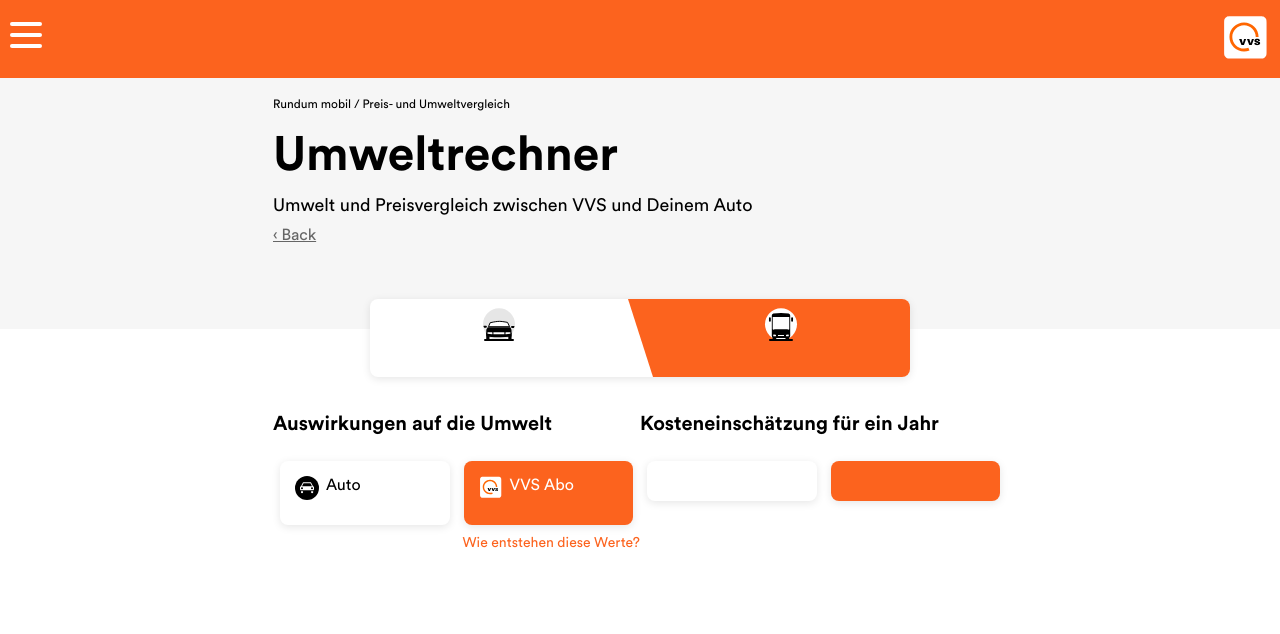
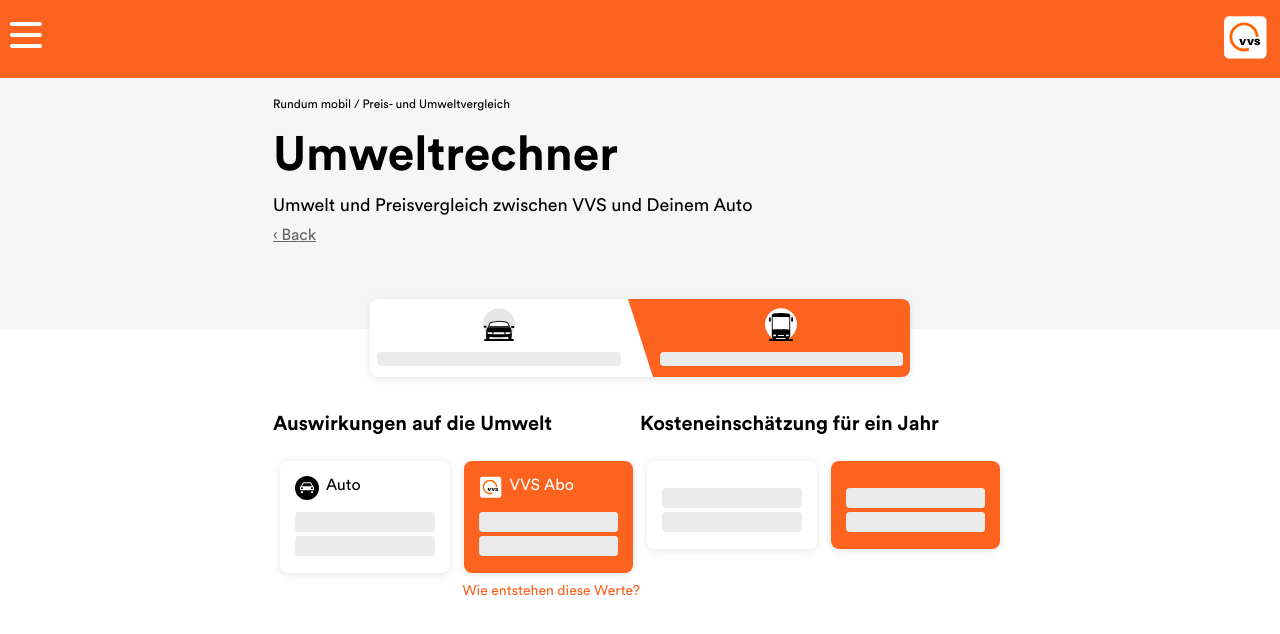
Before and after one commit to AlexKotl/zigzag-transport, a React (Create React App) app: page / in a window 1280 px wide. Both pictures are taken after a click on the button "Weiter". Shown: the top 634 px of the page. Built offline with nearby package versions, Linux system fonts and the light colour scheme; what apisauce, react-animations would draw is missing.

Commit message:
refactor and small improvements

```diff
--- a/package.json
+++ b/package.json
@@ -46,6 +46,7 @@
   },
   "devDependencies": {
     "@types/styled-components": "^5.1.25",
-    "react-animations": "^1.0.0"
+    "react-animations": "^1.0.0",
+    "react-loading-skeleton": "^3.1.0"
   }
 }
--- a/src/components/SearchForm.tsx
+++ b/src/components/SearchForm.tsx
@@ -5,9 +5,9 @@
 import breakpoints from '../config/breakpoints';
 import { pathIcon, switchIcon } from '../config/icons';
 import sliderImg from '../assets/header-slider-image-1@2x.png';
-import Card from './common/Card';
-import LocationInput from './common/LocationInput';
-import Button from './common/Button';
+import Card from './elements/Card';
+import LocationInput from './elements/LocationInput';
+import Button from './elements/Button';
 
 interface Props {
   onSearch: (from: string, to: string) => void;
--- a/src/components/SearchResults.tsx
+++ b/src/components/SearchResults.tsx
@@ -1,13 +1,15 @@
 import { useEffect, useState } from 'react';
 import styled, { keyframes } from 'styled-components';
 import { flipInX } from 'react-animations';
+import Skeleton from 'react-loading-skeleton';
+import 'react-loading-skeleton/dist/skeleton.css';
 import { carIcon, carSmallIcon, busIcon, logoIcon } from '../config/icons';
 import colors from '../config/colors';
 import breakpoints from '../config/breakpoints';
 import useApi from '../hooks/useApi';
 import { searchTrip } from '../api/locations';
-import Card from './common/Card';
-import CardEmission from './common/CardEmission';
+import Card from './elements/Card';
+import CardEmission from './elements/CardEmission';
 
 interface Props {
   locationFrom: string;
@@ -37,7 +39,9 @@
       if (data.systemMessages?.length > 0) {
         const message = data.systemMessages
           .filter((message: any) => message.type === 'error' && message.text)
-          .reduce((cur: any, next: any) => cur.text + '\n' + next.text, '');
+          .reduce((cur: any, next: any) => cur.text + '\n' + next.text, {
+            text: ''
+          });
         if (message) {
           alert(message);
           return;
@@ -53,16 +57,19 @@
       data.journeys?.forEach((journey: any) => {
         journey.legs?.forEach((leg: any) => {
           // find prop name, as it may be variable like CO2Emission_Actual_Stadtbahn
+          if (!leg.properties) return;
+
           const propName = Object.keys(leg.properties).find(
             (p: string) => p.indexOf('CO2Emission_Actual') !== -1
           );
           if (propName) {
+            // TODO refactor this
             if (leg.transportation?.product?.name === 'Auto') {
               sumEmissionCar += parseFloat(leg.properties[propName]);
-              sumDistanceCar += leg.distance;
+              sumDistanceCar += leg.distance || 0;
             } else {
               sumEmission += parseFloat(leg.properties[propName]);
-              sumDistance += leg.distance;
+              sumDistance += leg.distance || 0;
             }
           }
         });
@@ -83,7 +90,7 @@
       <HeaderCard>
         <HeaderCardItem>
           <img src={carIcon} alt="" />
-          <div>{distanceCar}</div>
+          <div>{distanceCar || <Skeleton />}</div>
         </HeaderCardItem>
         <HeaderDelimiter />
         <HeaderCardItem
@@ -93,7 +100,7 @@
           }}
         >
           <img src={busIcon} alt="" />
-          <div>{distance}</div>
+          <div>{distance || <Skeleton />}</div>
         </HeaderCardItem>
       </HeaderCard>
 
--- a/src/components/common/CardEmission.tsx
+++ b/src/components/elements/CardEmission.tsx
@@ -1,3 +1,5 @@
+import Skeleton from 'react-loading-skeleton';
+import 'react-loading-skeleton/dist/skeleton.css';
 import styled from 'styled-components';
 import colors from '../../config/colors';
 import Card from './Card';
@@ -16,7 +18,7 @@
         <img src={icon} alt="" style={{ marginRight: 7 }} />
         {title}
       </Title>
-      <Emission>{emission}</Emission>
+      <Emission>{emission || <Skeleton count={2} />}</Emission>
       {emission && (
         <Tip theme={theme}>
           CO<sub>2</sub> / Jahr
--- a/src/components/common/LocationInput.tsx
+++ b/src/components/elements/LocationInput.tsx
@@ -3,17 +3,12 @@
 import { stopIcon, loadingIcon } from '../../config/icons';
 import useApi from '../../hooks/useApi';
 import { searchLocation } from '../../api/locations';
+import type { ILocation } from '../../types/location';
 
 interface Props {
   placeholder?: string;
   style?: React.CSSProperties;
   onSelect: (id: string) => void;
-}
-
-interface ILocation {
-  id: string;
-  disassembledName: string;
-  matchQuality: number;
 }
 
 export default function SearchInput({ placeholder, style, onSelect }: Props) {
@@ -68,7 +63,10 @@
                 style={{ marginRight: 12 }}
                 alt=""
               />
-              {location.disassembledName}
+              <div>
+                {location.disassembledName}
+                <Subtitle>{location.name}</Subtitle>
+              </div>
             </SuggestionsItem>
           ))}
         </Suggestions>
@@ -121,6 +119,12 @@
   }
 `;
 
+const Subtitle = styled.small`
+  color: #666;
+  font-size: 12px;
+  display: block;
+`;
+
 const Loading = styled.img`
   position: absolute;
   right: 2px;
--- /dev/null
+++ b/src/types/location.tsx
@@ -0,0 +1,6 @@
+export interface ILocation {
+  id: string;
+  disassembledName: string;
+  name: string;
+  matchQuality: number;
+}
```
Also changed, not shown: src/components/elements/Button.tsx (renamed from src/components/common/Button.tsx), src/components/elements/Card.tsx (renamed from src/components/common/Card.tsx).
